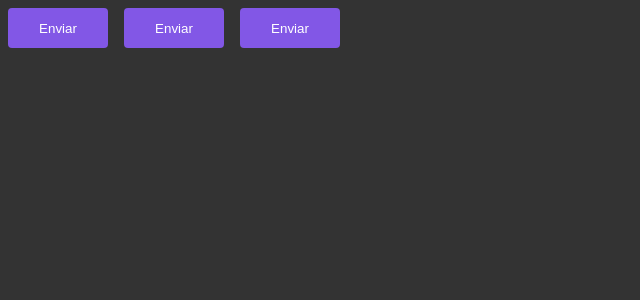
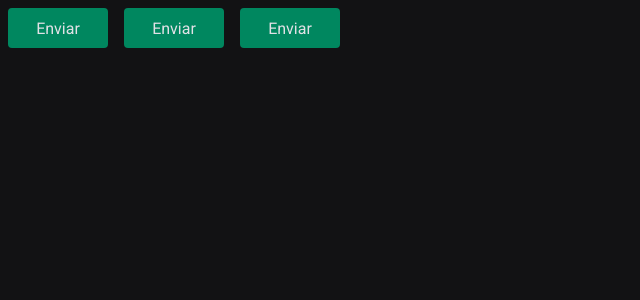
Before and after one commit to glauberbandeira/pomodoro-ignite, a React (Vite) app: page / in a window 1280 px wide. Shown: the top 300 px of the page, without its empty margins (0-640 px from the left). Built offline with nearby package versions, Linux system fonts and the light colour scheme.

Commit message:
colors and font

```diff
--- a/index.html
+++ b/index.html
@@ -2,8 +2,12 @@
 <html lang="en">
   <head>
     <meta charset="UTF-8" />
+    <link rel="preconnect" href="https://fonts.googleapis.com" />
+    <link rel="preconnect" href="https://fonts.gstatic.com" crossorigin />
     <link rel="icon" type="image/svg+xml" href="/vite.svg" />
     <meta name="viewport" content="width=device-width, initial-scale=1.0" />
+
+    <link href="https://fonts.googleapis.com/css2?family=Roboto+Mono:wght@700&family=Roboto:wght@400;700&display=swap" rel="stylesheet" />
     <title>Ignite Pomodoro</title>
   </head>
   <body>
--- a/src/components/Button.styles.ts
+++ b/src/components/Button.styles.ts
@@ -20,8 +20,8 @@
   border: 0;
   margin: 8px;
 
-  background-color: ${props => props.theme.primary};
-  color: ${props => props.theme.white};
+  background-color: ${props => props.theme['green-500']};
+  color: ${props => props.theme['gray-100']};
 
   /* ${(props) => {
     return css`
--- a/src/styles/themes/default.ts
+++ b/src/styles/themes/default.ts
@@ -1,5 +1,19 @@
 export const defaultTheme = {
-    white: '#FFF',
-    primary: '#8257e6',
-    secondary: 'orange',
+    'gray-100': '#E1E1E6',
+    'gray-300': '#C4C4CC',
+    'gray-400': '#8D8D99',
+    'gray-500': '#7C7C8A',
+    'gray-600': '#323238',
+    'gray-700': '#29292E',
+    'gray-800': '#202024',
+    'gray-900': '#121214',
+
+    'green-300': '#00B37E',
+    'green-500': '#00875F',
+    'green-700': '#015F43',
+
+    'red-500': '#AB222E',
+    'red-700': '#7A1921',
+
+    'yellow-500': '#FBA94C',
 }
--- a/src/styles/themes/global.ts
+++ b/src/styles/themes/global.ts
@@ -6,8 +6,19 @@
     padding: 0;
     box-sizing: border-box;
   }
+
+  :focus {
+    outline: none;
+    box-shadow: 0 0 0 2px ${props => props.theme['green-500']};
+  }
+
   body {
-    background: #333;
-    color: #FFF;
+    background: ${props => props.theme['gray-900']};
+    color: ${props => props.theme['gray-300']};
+  }
+  body, input, textarea, button {
+    font-family: 'Roboto', sans-serif;
+    font-weight: 400;
+    font-size: 1rem;
   }
 `;
```
